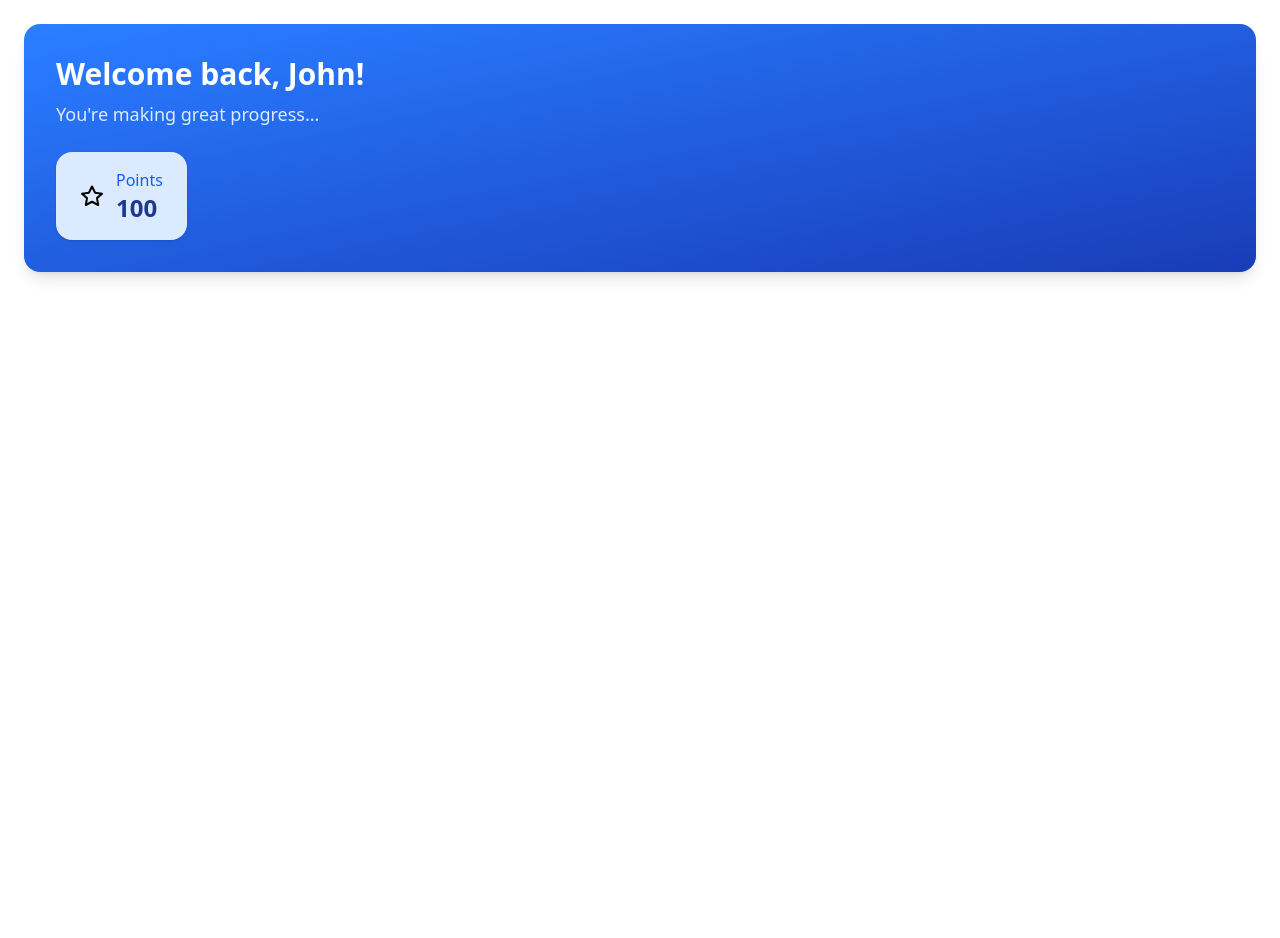
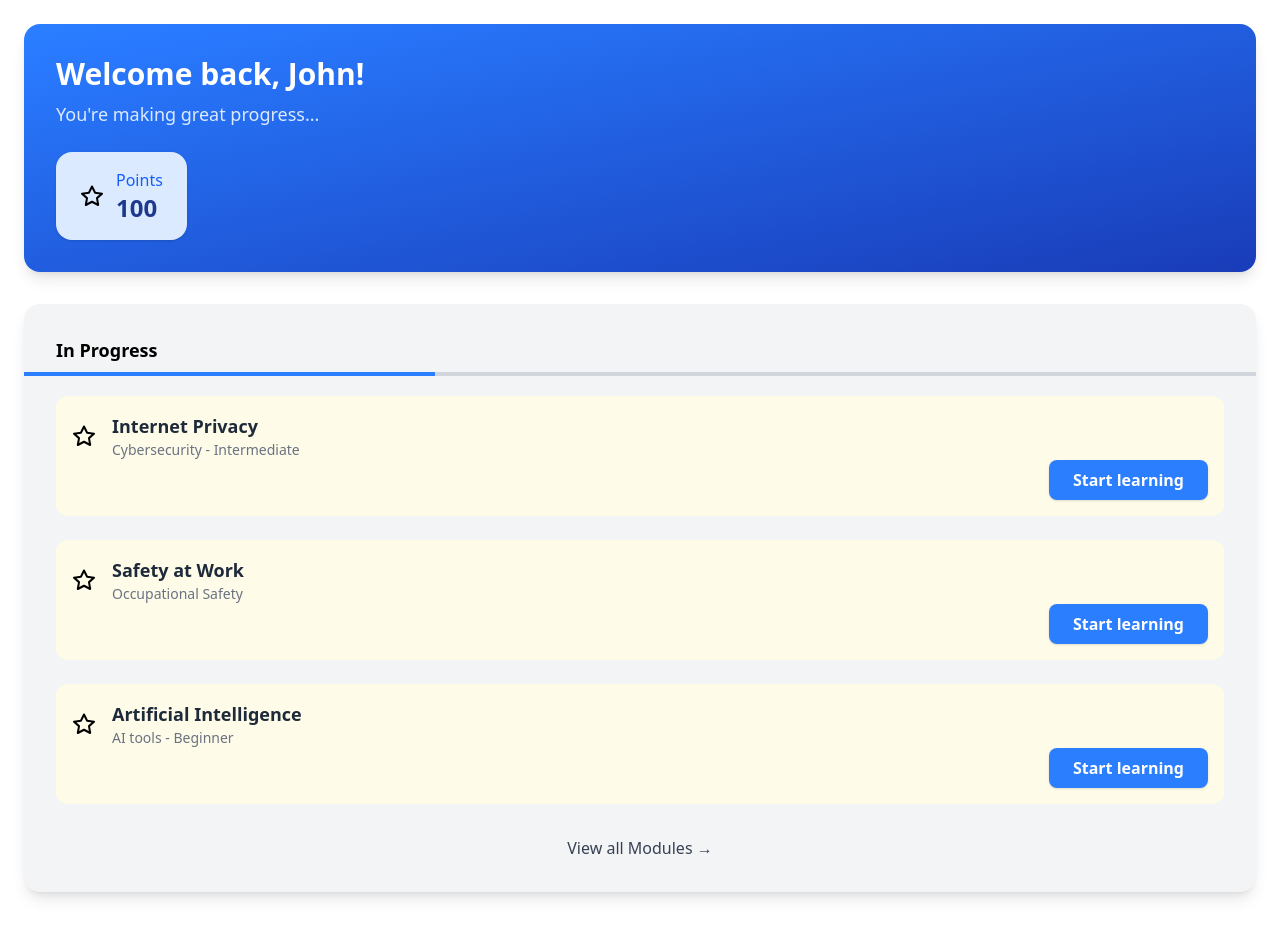
Before and after one commit to phiquangdat/tetra_app, a React (Vite) app in the folder frontend/: page /user/dashboard in a window 1280 px wide. Shown: the top 938 px of the page. Before the commit the page ends 800 px from the top, so only its background shows below. Built offline with nearby package versions, Linux system fonts and the light colour scheme; no server answers.

Commit message:
Add ActiveModulesList component to the dashboard

```diff
--- /dev/null
+++ b/frontend/src/components/user/dashboard/ActiveModulesList.tsx
@@ -0,0 +1,75 @@
+const data = [
+  {
+    title: 'Internet Privacy',
+    topic: 'Cybersecurity - Intermediate',
+  },
+  {
+    title: 'Safety at Work',
+    topic: 'Occupational Safety',
+  },
+  {
+    title: 'Artificial Intelligence',
+    topic: 'AI tools - Beginner',
+  },
+];
+
+const icons = {
+  quiz: (
+    <svg
+      className="w-6 h-6"
+      fill="none"
+      stroke="currentColor"
+      strokeWidth={2}
+      viewBox="0 0 24 24"
+    >
+      <path
+        strokeLinecap="round"
+        strokeLinejoin="round"
+        d="M12 17.75l-6.172 3.245 1.179-6.873L2 9.755l6.908-1.004L12 2.5l3.092 6.251L22 9.755l-5.007 4.367 1.179 6.873z"
+      />
+    </svg>
+  ),
+};
+
+const ActiveModulesList = () => {
+  return (
+    <div className="rounded-2xl bg-gray-100 p-8 mb-8 shadow-lg">
+      <div className="relative -mx-8 mb-6">
+        <div className="text-lg font-semibold pb-2 px-8">In Progress</div>
+        <span className="block absolute left-0 border-b-4 border-blue-500 w-1/3"></span>
+        <span className="block absolute left-1/3 border-b-4 border-gray-300 w-2/3"></span>
+      </div>
+
+      <div className="flex flex-col gap-6">
+        {data.map((item) => (
+          <div
+            key={item.title}
+            className="flex flex-col justify-between bg-yellow-50 rounded-xl p-4"
+          >
+            <div className="flex self-start items-center gap-4">
+              <span className="text-3xl">{icons.quiz}</span>
+              <div>
+                <div className="font-semibold text-lg text-gray-800">
+                  {item.title}
+                </div>
+                <div className="text-gray-500 text-sm">{item.topic}</div>
+              </div>
+            </div>
+
+            <button className="bg-blue-500 self-end text-white font-semibold px-6 py-2 rounded-lg shadow hover:bg-blue-600 transition">
+              Start learning
+            </button>
+          </div>
+        ))}
+      </div>
+
+      <div className="flex justify-center mt-8">
+        <a href="#" className="text-gray-700 font-medium gap-2 hover:underline">
+          View all Modules <span>&rarr;</span>
+        </a>
+      </div>
+    </div>
+  );
+};
+
+export default ActiveModulesList;
--- a/frontend/src/components/user/dashboard/index.tsx
+++ b/frontend/src/components/user/dashboard/index.tsx
@@ -1,10 +1,12 @@
 import React from 'react';
 import DashboardHeader from './DashboardHeader';
+import ActiveModulesList from './ActiveModulesList';
 
 const Dashboard: React.FC = () => {
   return (
     <div className="p-6">
       <DashboardHeader />
+      <ActiveModulesList />
     </div>
   );
 };
```
